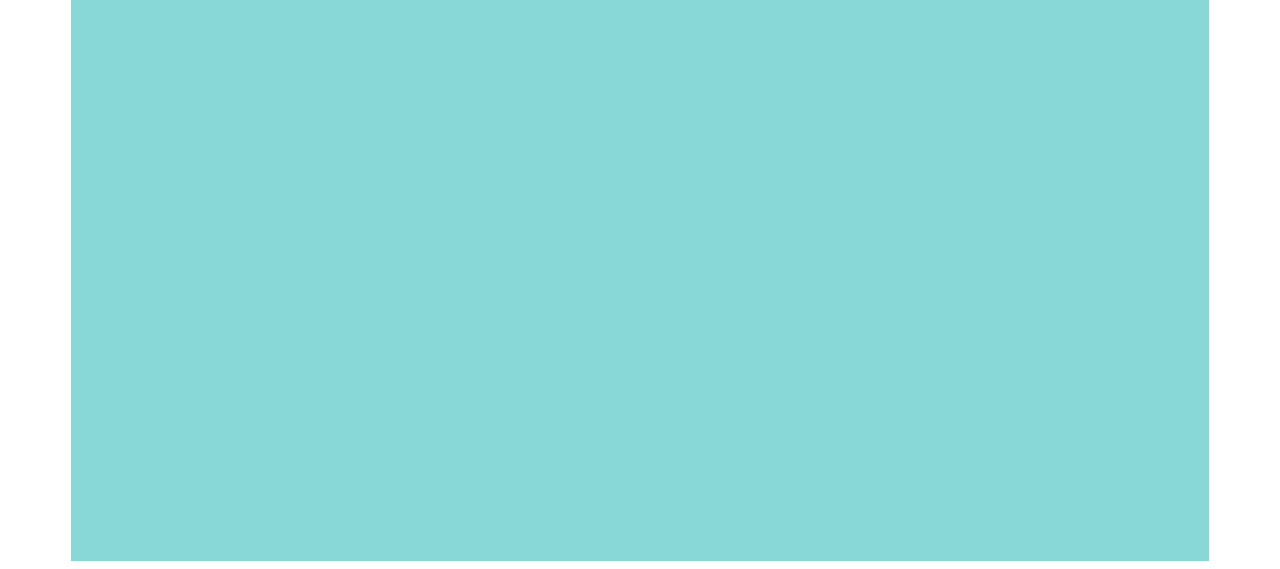
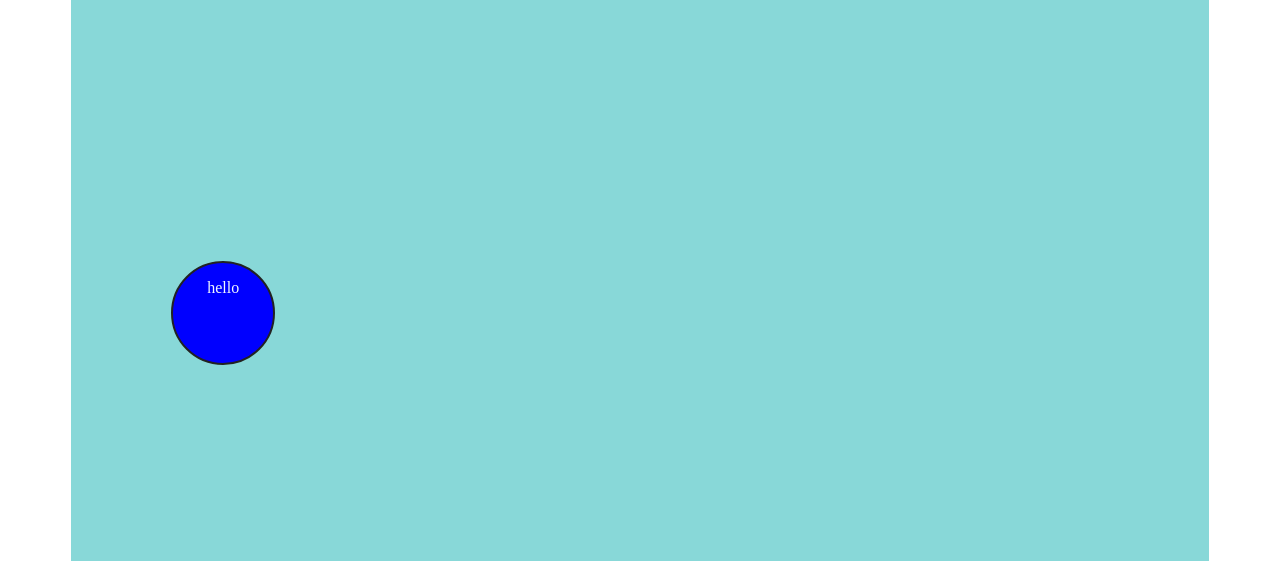
Before and after one commit to rezazare9/first-test, a plain HTML site: page index.html in a window 1280 px wide. Shown: the part 247-816 px from the top of the page. Drawn offline with Linux system fonts and the light colour scheme.

Commit message:
add circle in html and css

```diff
--- a/index.html
+++ b/index.html
@@ -27,7 +27,11 @@
         </div>
        </header>
        <main>
-           <div class="box first-row"></div>
+           <div class="box first-row">
+               <div class="circle">
+                   <p>hello</p>
+               </div>
+           </div>
            <div class="box second-row"></div>
            <div class="box third-row"></div>
            <div class="box forth-row"></div>
--- a/style.css
+++ b/style.css
@@ -59,3 +59,16 @@ li{
 a{
     text-decoration: none;
 }
+.circle{
+    position: relative;
+    left: 100px;
+    top: 500px;
+    color: aliceblue;
+    text-align: center;
+    width: 100px;
+    height: 100px;
+    border: 2px solid #222;
+    background-color: blue;
+    border-radius: 100%;
+    z-index: 10;
+}
```
